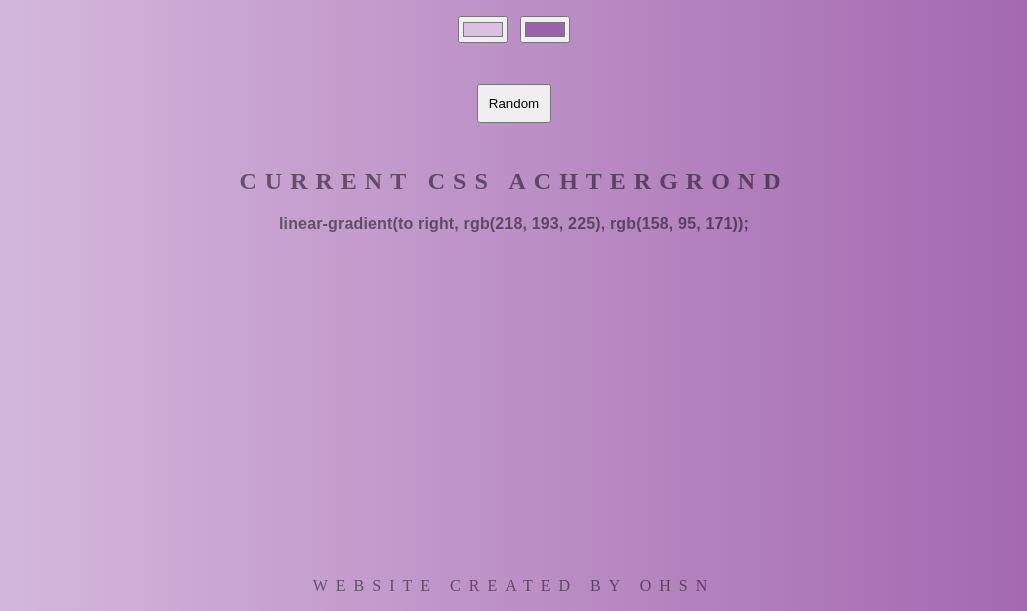
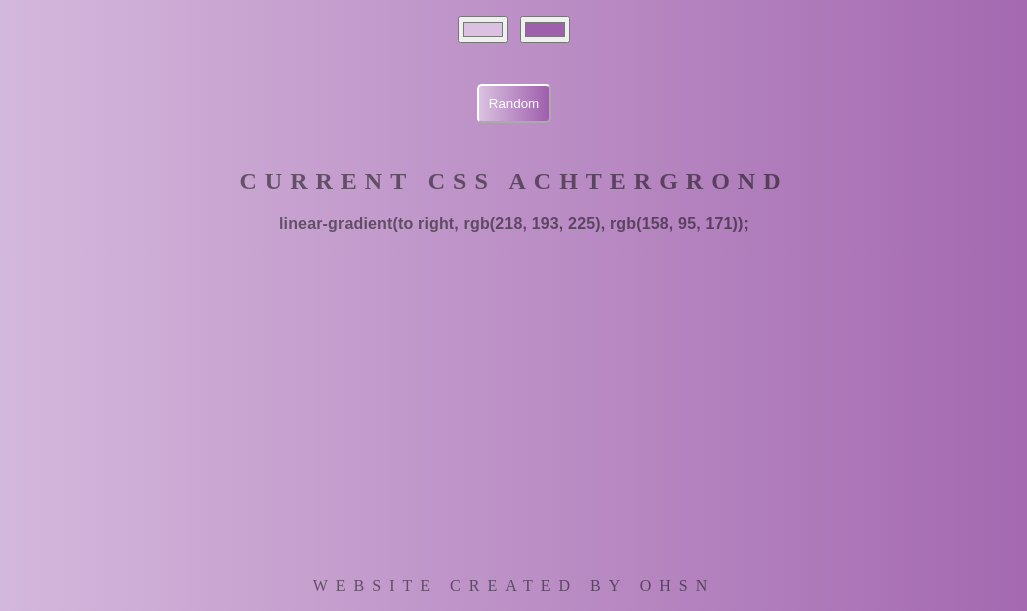
Before and after one commit to br544586/backgound_generator, a plain HTML site: page index.html in a window 1280 px wide. Shown: the part 189-800 px from the top of the page, without its empty margins (126-1153 px from the left). Drawn offline with Linux system fonts and the light colour scheme.

Commit message:
Update style.css

```diff
--- a/style.css
+++ b/style.css
@@ -34,6 +34,10 @@ a {
 #random {
     margin: 2%;
     padding: 10px;
+    border-color: #fff;
+    border-radius: 5px;
+    background: linear-gradient(to right, rgb(218, 193, 225), rgb(158, 95, 171));
+    color: #fff;
 }
 
 footer {
```
